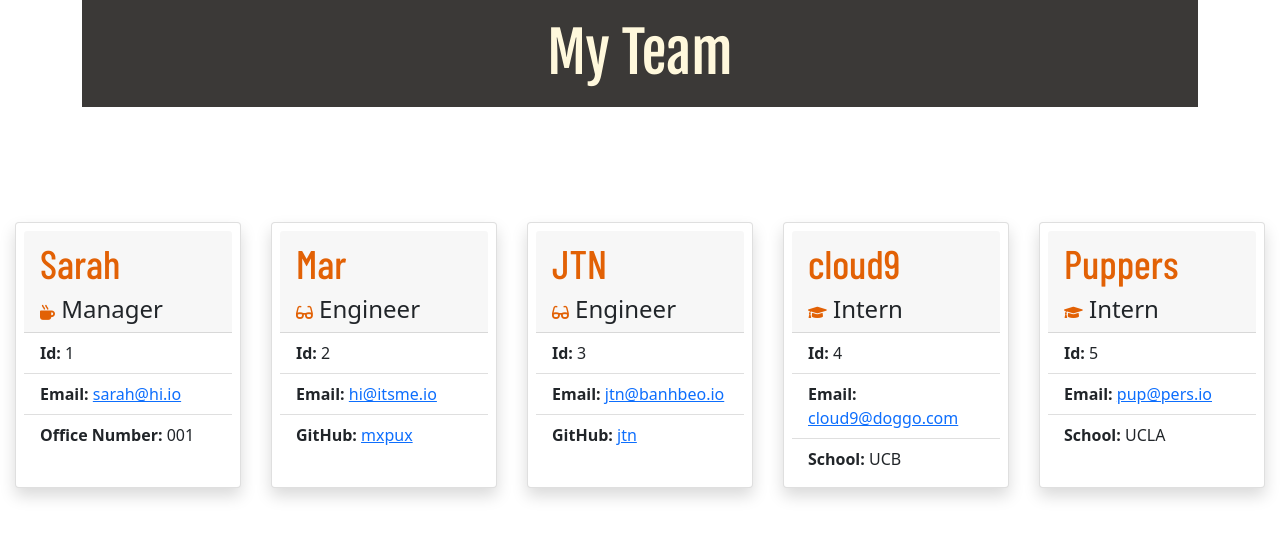
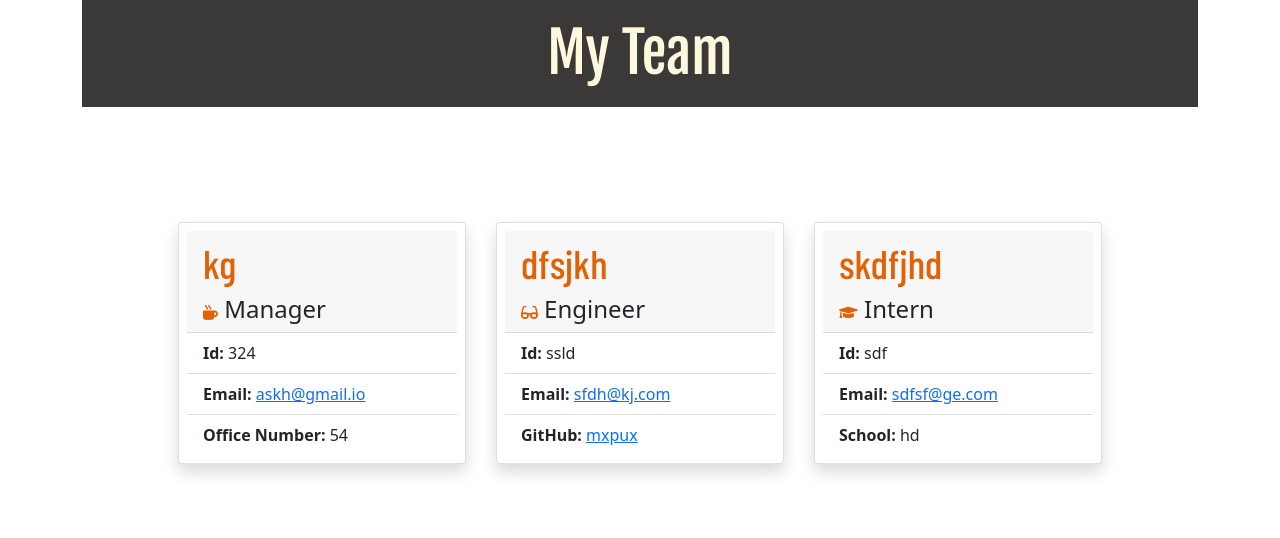
Before and after one commit to mxpux/teamprofilegen, a website: page team.html in a window 1280 px wide. Drawn offline with nearby package versions, Linux system fonts and the light colour scheme; a web font is replaced by a local one.

Commit message:
Fixed Readme, added comments, did last test, fixed file name error

```diff
--- a/source/template.js
+++ b/source/template.js
@@ -1,4 +1,7 @@
-
+// WHEN I click on an email address in the HTML
+// THEN my default email program opens and populates the TO field of the email with the address
+// WHEN I click on the GitHub username
+// THEN that GitHub profile opens in a new tab
 const cardBuilder = team => {
     const managerCard = manager =>{
         return `
--- a/team.html
+++ b/team.html
@@ -27,68 +27,41 @@
 
   <div class="card shadow p-2" style="width: 18rem;">
       <div class="card-header">
-        <h2 class="card-title title p-right-2 p-left-2">Sarah</h2>
+        <h2 class="card-title title p-right-2 p-left-2">kg</h2>
         <h4 class="card-text"><i class="fas fa-mug-hot"></i><class="job"> Manager</h4>
       </div>
 
       <ul class="list-group list-group-flush">
-      <li class="list-group-item"><b>Id:</b> 1</li>
-      <li class="list-group-item"><b>Email:</b> <a href='mailto: sarah@hi.io'>sarah@hi.io</a></li>
-      <li class="list-group-item"><b>Office Number:</b> 001</li>
+      <li class="list-group-item"><b>Id:</b> 324</li>
+      <li class="list-group-item"><b>Email:</b> <a href='mailto: askh@gmail.io'>askh@gmail.io</a></li>
+      <li class="list-group-item"><b>Office Number:</b> 54</li>
       </ul>
   </div>
 
   <div class="card shadow p-2" style="width: 18rem;">
     <div class="card-header">
-      <h2 class="card-title title p-right-2 p-left-2">Mar</h2>
+      <h2 class="card-title title p-right-2 p-left-2">dfsjkh</h2>
       <h4 class="card-text"><i class="fas fa-glasses"></i> Engineer</h4>
     </div>
 
       <ul class="list-group list-group-flush">
-      <li class="list-group-item"><b>Id:</b> 2</li>
-      <li class="list-group-item"><b>Email:</b> <a href='mailto: hi@itsme.io'>hi@itsme.io</a></li>
+      <li class="list-group-item"><b>Id:</b> ssld</li>
+      <li class="list-group-item"><b>Email:</b> <a href='mailto: sfdh@kj.com'>sfdh@kj.com</a></li>
       <li class="list-group-item"><b>GitHub:</b> <a href=https://www.github.com/mxpux>mxpux</a></li>
 
       </ul>
   </div>
 
   <div class="card shadow p-2" style="width: 18rem;">
-    <div class="card-header">
-      <h2 class="card-title title p-right-2 p-left-2">JTN</h2>
-      <h4 class="card-text"><i class="fas fa-glasses"></i> Engineer</h4>
-    </div>
-
-      <ul class="list-group list-group-flush">
-      <li class="list-group-item"><b>Id:</b> 3</li>
-      <li class="list-group-item"><b>Email:</b> <a href='mailto: jtn@banhbeo.io'>jtn@banhbeo.io</a></li>
-      <li class="list-group-item"><b>GitHub:</b> <a href=https://www.github.com/jtn>jtn</a></li>
-
-      </ul>
-  </div>
-
-  <div class="card shadow p-2" style="width: 18rem;">
     <div class="card-header cont">
-      <h2 class="card-title title p-right-2 p-left-2">cloud9</h2>
+      <h2 class="card-title title p-right-2 p-left-2">skdfjhd</h2>
       <h4 class="card-text"><i class="fas fa-graduation-cap"></i> Intern</h4>
     </div>
 
       <ul class="list-group list-group-flush">
-      <li class="list-group-item"><b>Id:</b> 4</li>
-      <li class="list-group-item"><b>Email:</b> <a href='mailto: cloud9@doggo.com'>cloud9@doggo.com</a></li>
-      <li class="list-group-item"><b>School:</b> UCB</li>
-      </ul>
-  </div>
-
-  <div class="card shadow p-2" style="width: 18rem;">
-    <div class="card-header cont">
-      <h2 class="card-title title p-right-2 p-left-2">Puppers</h2>
-      <h4 class="card-text"><i class="fas fa-graduation-cap"></i> Intern</h4>
-    </div>
-
-      <ul class="list-group list-group-flush">
-      <li class="list-group-item"><b>Id:</b> 5</li>
-      <li class="list-group-item"><b>Email:</b> <a href='mailto: pup@pers.io'>pup@pers.io</a></li>
-      <li class="list-group-item"><b>School:</b> UCLA</li>
+      <li class="list-group-item"><b>Id:</b> sdf</li>
+      <li class="list-group-item"><b>Email:</b> <a href='mailto: sdfsf@ge.com'>sdfsf@ge.com</a></li>
+      <li class="list-group-item"><b>School:</b> hd</li>
       </ul>
   </div>
 
```
Also changed, not shown: index.js (+10 -5 lines), README.md.
